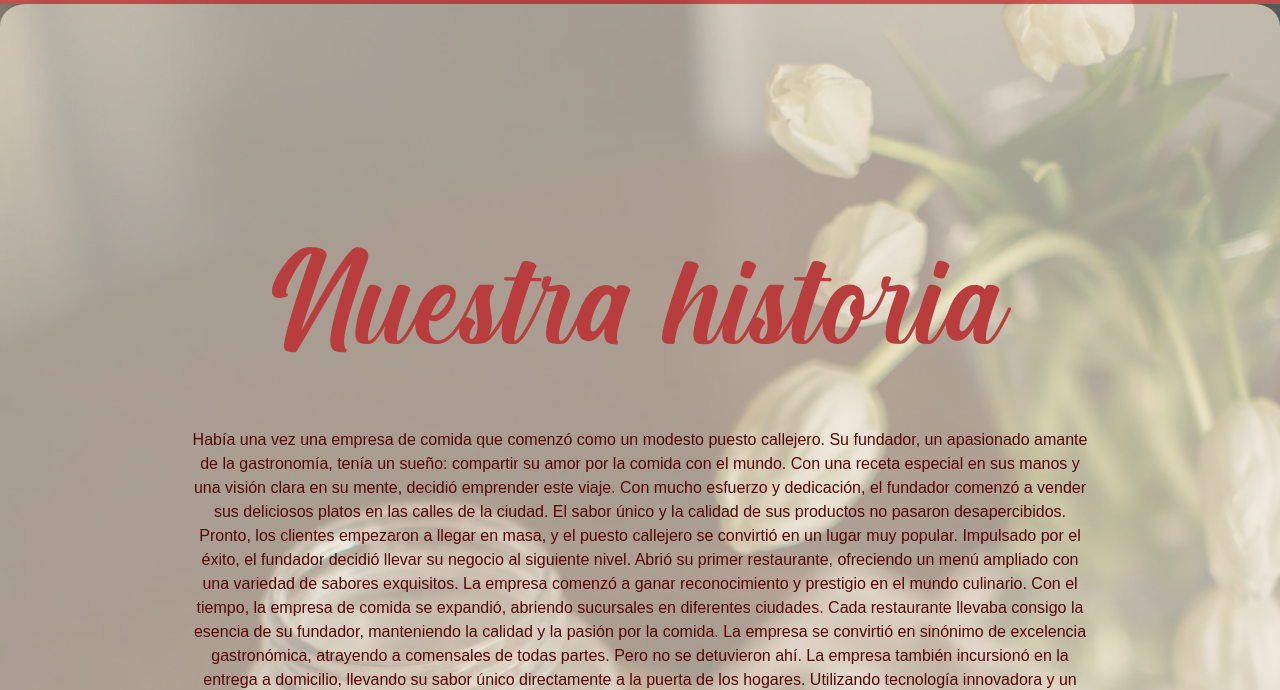
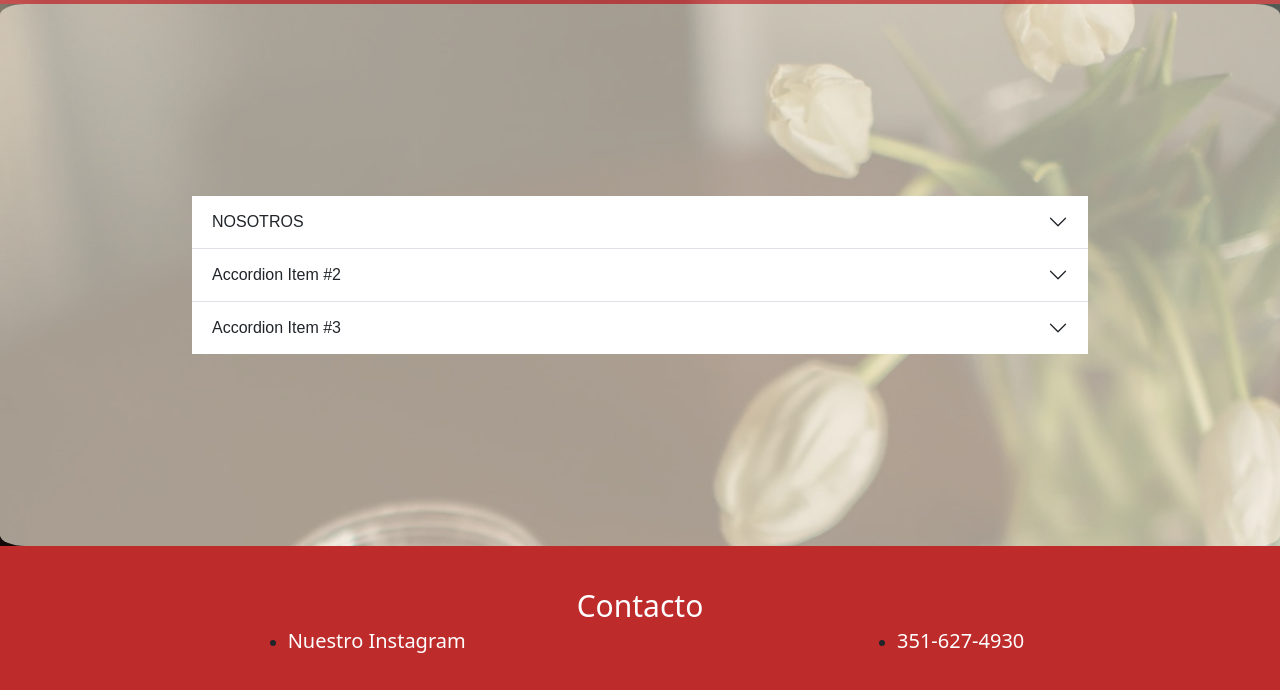
Before and after one commit to nicolas-rosencovich/preentrega2-nicolas-rosencovich, a plain HTML site: page pages/nosotros.html in a window 1280 px wide. Shown: the part 118-808 px from the top of the page. Drawn offline with nearby package versions, Linux system fonts and the light colour scheme.

Commit message:
corrigiendo enrutamiento de iconos

```diff
--- a/css/estilos.css
+++ b/css/estilos.css
@@ -405,10 +405,8 @@ footer ul{
     height: 80%;
 
 
+}
 
-
-
-}
 
 
 
--- a/index.html
+++ b/index.html
@@ -3,7 +3,7 @@
 <head>
     <meta charset="UTF-8">
     <meta name="viewport" content="width=device-width, initial-scale=1.0">
-    <link rel="shortcut icon" href="/assets/icon/favicon2.icon.jpg" type="image/x-icon">
+    <link rel="shortcut icon" href="./assets/icon/favicon2.icon.jpg" type="image/x-icon">
     <!--Link de Boostrap -->
     <link href="https://cdn.jsdelivr.net/npm/bootstrap@5.3.0/dist/css/bootstrap.min.css" rel="stylesheet" integrity="sha384-9ndCyUaIbzAi2FUVXJi0CjmCapSmO7SnpJef0486qhLnuZ2cdeRhO02iuK6FUUVM" crossorigin="anonymous">
     <link rel="stylesheet" href="./css/estilos.css">
--- a/pages/nosotros.html
+++ b/pages/nosotros.html
@@ -61,7 +61,7 @@
    <main>
     <div class="contenedor2">
         <article>
-            <h2 class="historia">Nuestra historia </h2>
+           <!--  <h2 class="historia">Nuestra historia </h2>
 
             <p class="parrafo">Había una vez una empresa de comida que comenzó como un modesto puesto callejero. Su fundador, un apasionado amante de la gastronomía, tenía un sueño: compartir su amor por la comida con el mundo. Con una receta especial en sus manos y una visión clara en su mente, decidió emprender este viaje.
 
@@ -76,8 +76,44 @@
                 La historia de esta empresa de comida es una historia de perseverancia, creatividad y amor por la cocina. Han superado desafíos, han innovado en sus métodos y han mantenido siempre su compromiso con la calidad. Hoy en día, siguen creciendo y expandiéndose, llevando su deliciosa comida a nuevos horizontes.
 
                 Esta empresa de comida es un recordatorio de que los sueños pueden hacerse realidad cuando se combina la pasión con el trabajo arduo. Su éxito es una inspiración para todos aquellos que sueñan con emprender en el mundo culinario. Y, sobre todo, es un testimonio de que la comida puede unir a las personas y crear momentos inolvidables alrededor de una mesa. Gracias a esto decidio crear una pagina en la que recopilaba sus mejores recetas </p>
-                <h2 id="fin">Fin.</h2>
+                <h2 id="fin">Fin.</h2> -->
 
+
+
+
+
+                <div class="accordion accordion-flush" id="accordionFlushExample">
+                  <div class="accordion-item">
+                    <h2 class="accordion-header">
+                      <button class="accordion-button collapsed" type="button" data-bs-toggle="collapse" data-bs-target="#flush-collapseOne" aria-expanded="false" aria-controls="flush-collapseOne">
+                       NOSOTROS
+                      </button>
+                    </h2>
+                    <div id="flush-collapseOne" class="accordion-collapse collapse" data-bs-parent="#accordionFlushExample">
+                      <div class="accordion-body">Placeholder content for this accordion, which is intended to demonstrate the <code>.accordion-flush</code> class. This is the first item's accordion body.</div>
+                    </div>
+                  </div>
+                  <div class="accordion-item">
+                    <h2 class="accordion-header">
+                      <button class="accordion-button collapsed" type="button" data-bs-toggle="collapse" data-bs-target="#flush-collapseTwo" aria-expanded="false" aria-controls="flush-collapseTwo">
+                        Accordion Item #2
+                      </button>
+                    </h2>
+                    <div id="flush-collapseTwo" class="accordion-collapse collapse" data-bs-parent="#accordionFlushExample">
+                      <div class="accordion-body">Placeholder content for this accordion, which is intended to demonstrate the <code>.accordion-flush</code> class. This is the second item's accordion body. Let's imagine this being filled with some actual content.</div>
+                    </div>
+                  </div>
+                  <div class="accordion-item">
+                    <h2 class="accordion-header">
+                      <button class="accordion-button collapsed" type="button" data-bs-toggle="collapse" data-bs-target="#flush-collapseThree" aria-expanded="false" aria-controls="flush-collapseThree">
+                        Accordion Item #3
+                      </button>
+                    </h2>
+                    <div id="flush-collapseThree" class="accordion-collapse collapse" data-bs-parent="#accordionFlushExample">
+                      <div class="accordion-body">Placeholder content for this accordion, which is intended to demonstrate the <code>.accordion-flush</code> class. This is the third item's accordion body. Nothing more exciting happening here in terms of content, but just filling up the space to make it look, at least at first glance, a bit more representative of how this would look in a real-world application.</div>
+                    </div>
+                  </div>
+                </div>
         </article>
     </div>
    </main>
```
Also changed, not shown: pages/platos.html (+2 -21 lines), pages/postres.html (+2 -2 lines), pages/sugerencias.html (+1 -1 lines).
